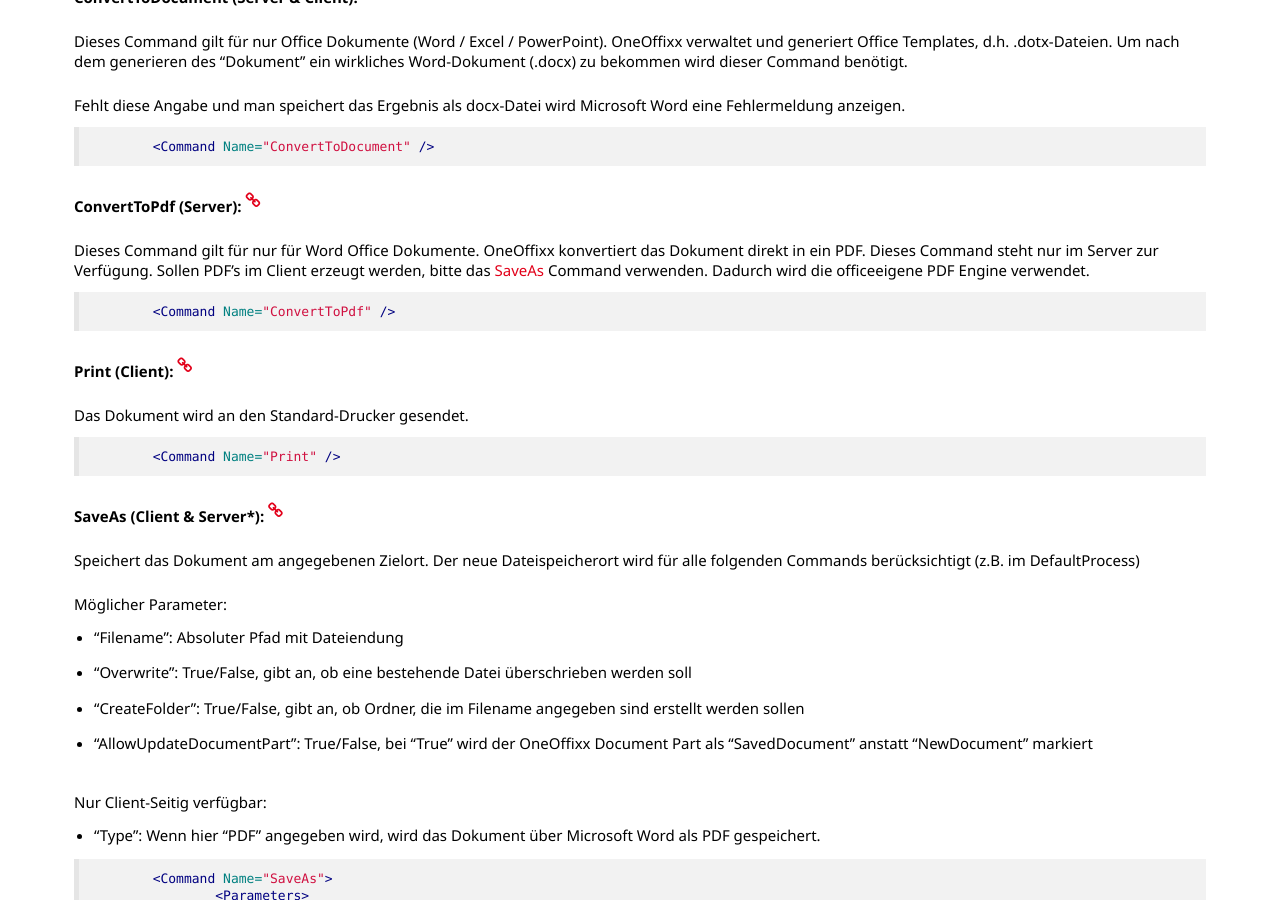
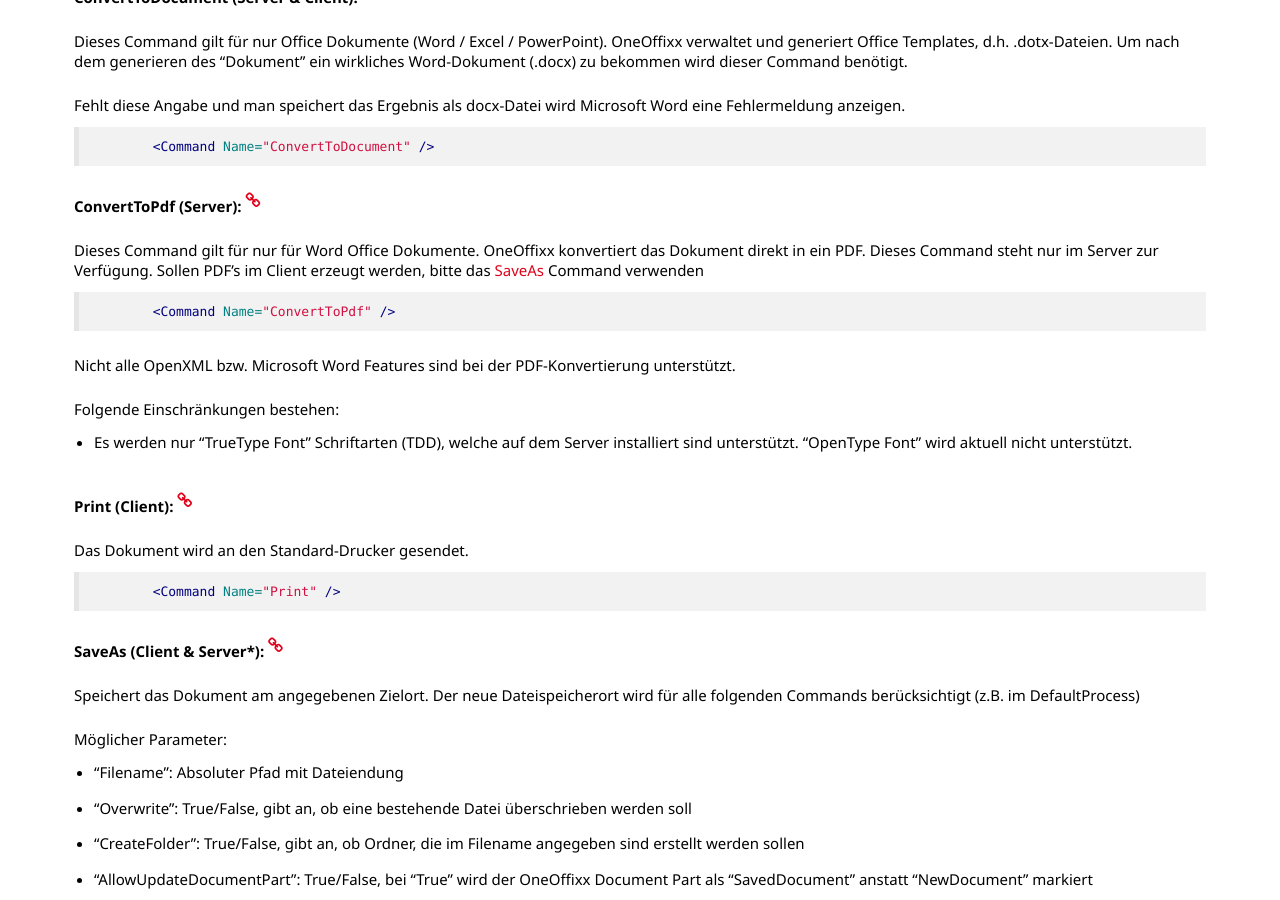
Before and after one commit to primesoft-group/oneoffixx-docs, a Jekyll site: the page built from _pages/connect/de/connect-commands.md, in a window 1280 px wide and 900 px high, scrolled down 1969 px. Built offline with Jekyll 4.4.1, drawn with Linux system fonts in a browser that asks for light colours; nearby versions of some CDN libraries; some web fonts are replaced.

Commit message:
Update connect-commands.md

````diff
--- a/_pages/connect/de/connect-commands.md
+++ b/_pages/connect/de/connect-commands.md
@@ -86,11 +86,17 @@ Fehlt diese Angabe und man speichert das Ergebnis als docx-Datei wird Microsoft
 
 __ConvertToPdf (Server): {% include anchor.html name="converttopdf" %}__
 
-Dieses Command gilt für nur für Word Office Dokumente. OneOffixx konvertiert das Dokument direkt in ein PDF. Dieses Command steht nur im Server zur Verfügung. Sollen PDF's im Client erzeugt werden, bitte das [SaveAs](#saveas) Command verwenden. Dadurch wird die officeeigene PDF Engine verwendet.
+Dieses Command gilt für nur für Word Office Dokumente. OneOffixx konvertiert das Dokument direkt in ein PDF. Dieses Command steht nur im Server zur Verfügung. Sollen PDF's im Client erzeugt werden, bitte das [SaveAs](#saveas) Command verwenden
 
 ```xml
 	<Command Name="ConvertToPdf" />
 ```
+
+Nicht alle OpenXML bzw. Microsoft Word Features sind bei der PDF-Konvertierung unterstützt.
+
+Folgende Einschränkungen bestehen:
+
+* Es werden nur "TrueType Font" Schriftarten (TDD), welche auf dem Server installiert sind unterstützt. "OpenType Font" wird aktuell nicht unterstützt.
 
 __Print (Client):  {% include anchor.html name="print" %}__
 
````
